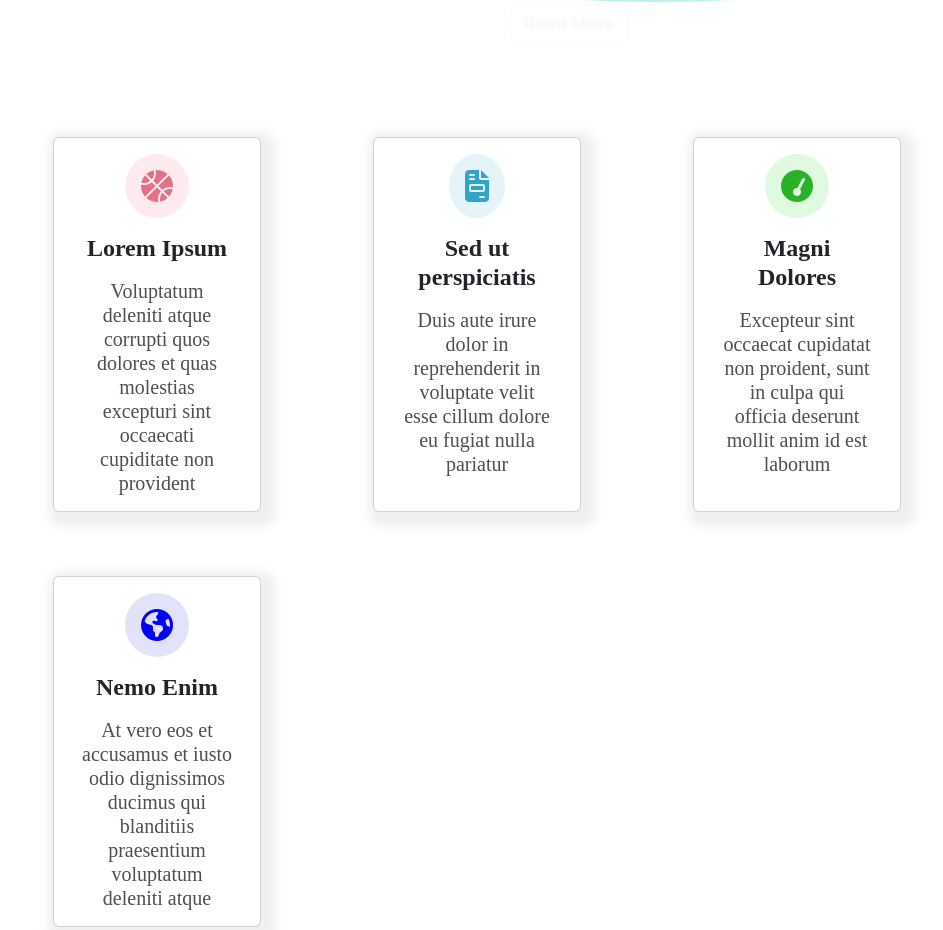
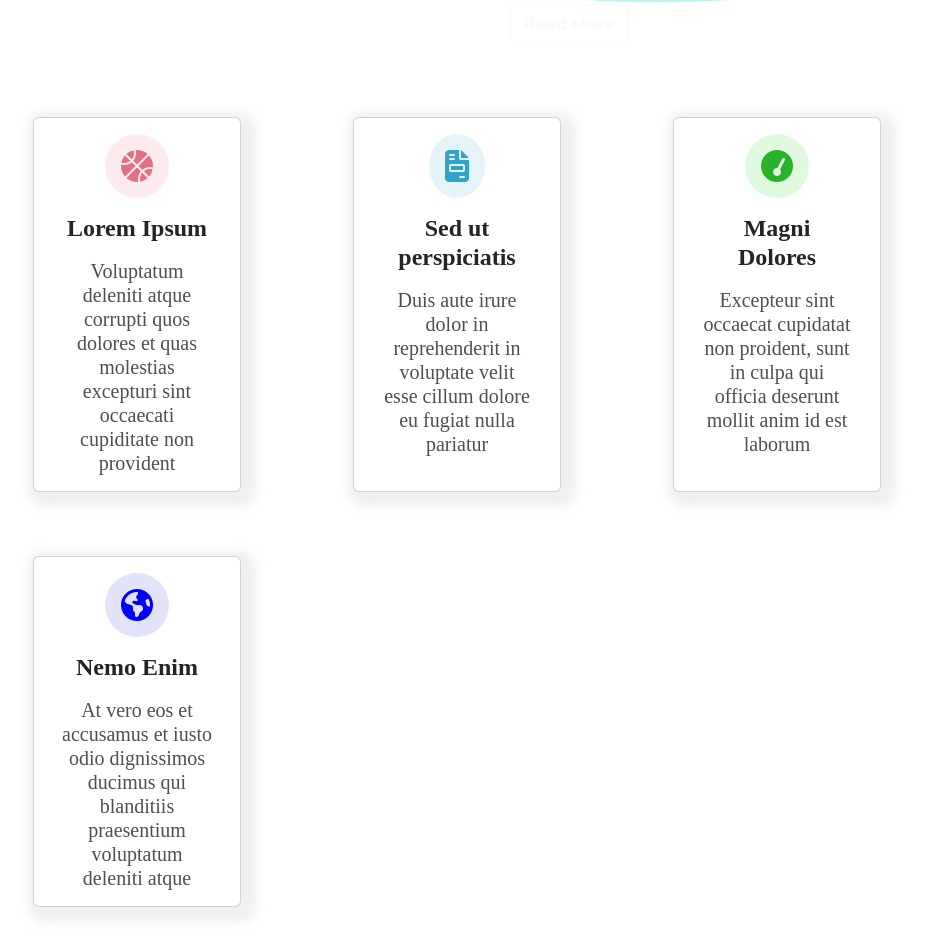
Before and after one commit to 12pavani/clone_of_moderna, a plain HTML site: page index.html in a window 1280 px wide. Shown: the part 517-1447 px from the top of the page, without its empty margins (71-1014 px from the left). Drawn offline with nearby package versions, Linux system fonts and the light colour scheme.

Commit message:
index.html

```diff
--- a/index.html
+++ b/index.html
@@ -105,7 +105,7 @@
 
 <!--cards section-->
 
-<section class="row" style="background-color: #fff; margin: 60px 60px;">
+<section class="row" style="background-color: #fff; margin: 40px 40px;">
   <div class="card col-lg-3">
     <div class="card-body">
       <i class="icon-1 fa-solid fa-basketball fa-2x"></i>
```
